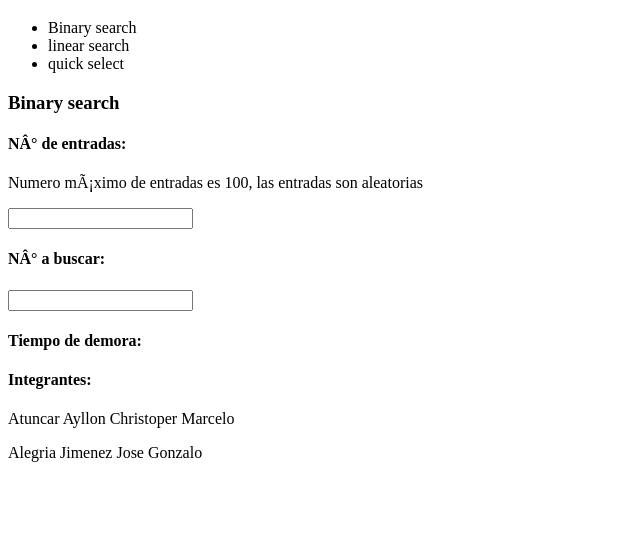
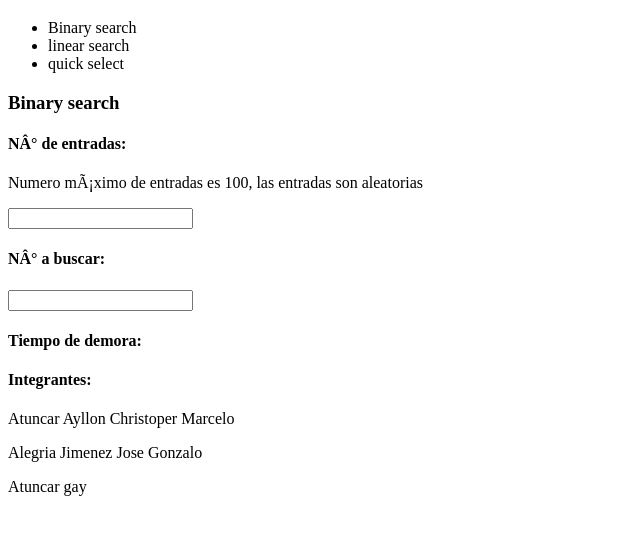
Before and after one commit to woodpiker/ProyectoADA, a plain HTML site: page index.html in a window 1280 px wide. Shown: the part 61-596 px from the top of the page, without its empty margins (0-640 px from the left). Drawn offline with Linux system fonts and the light colour scheme.

Commit message:
Update index.html

```diff
--- a/index.html
+++ b/index.html
@@ -35,6 +35,7 @@
 	<h4>Integrantes:</h4>
 	<p>Atuncar Ayllon Christoper Marcelo<p>
 	<p>Alegria Jimenez Jose Gonzalo <p>
+	<p>Atuncar gay<p>
    </footer>
 </body>
 </html>
```
